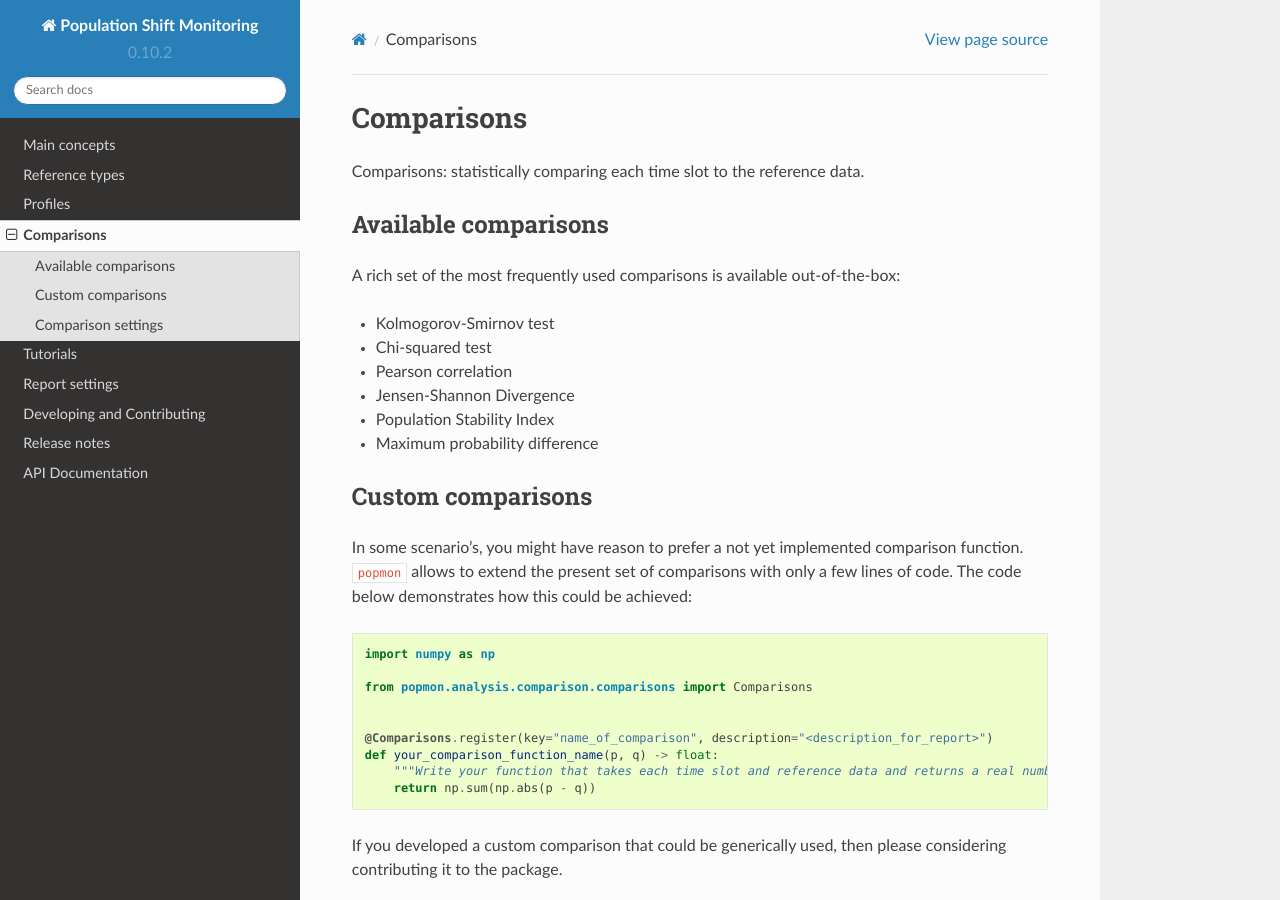
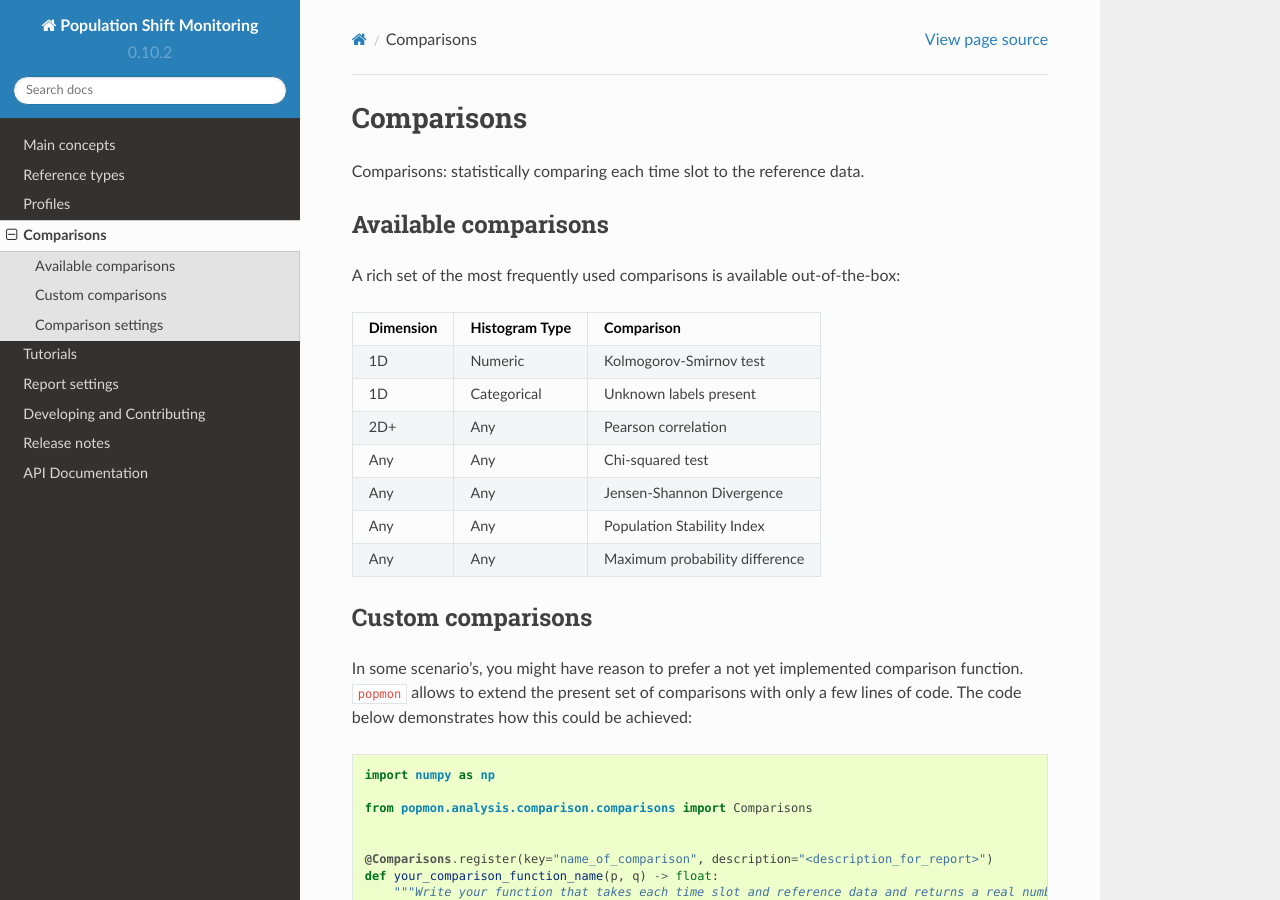
Before and after one commit to smartman0307/popmon, a Sphinx documentation site: the page built from docs/source/comparisons.rst, in a window 1280 px wide and 900 px high. Built offline with Sphinx 7.4.7 and the Read the Docs theme 2.0.0, drawn with Linux system fonts in a browser that asks for light colours.

Commit message:
docs(comparisons): overview in table

```diff
--- a/docs/source/comparisons.rst
+++ b/docs/source/comparisons.rst
@@ -8,12 +8,23 @@ Available comparisons
 ---------------------
 A rich set of the most frequently used comparisons is available out-of-the-box:
 
-- Kolmogorov-Smirnov test
-- Chi-squared test
-- Pearson correlation
-- Jensen-Shannon Divergence
-- Population Stability Index
-- Maximum probability difference
++------------+-----------------+---------------------------------+
+| Dimension  | Histogram Type  | Comparison                      |
++============+=================+=================================+
+| 1D         | Numeric         | Kolmogorov-Smirnov test         |
++------------+-----------------+---------------------------------+
+| 1D         | Categorical     | Unknown labels present          |
++------------+-----------------+---------------------------------+
+| 2D+        | Any             | Pearson correlation             |
++------------+-----------------+---------------------------------+
+| Any        | Any             | Chi-squared test                |
++------------+-----------------+---------------------------------+
+| Any        | Any             | Jensen-Shannon Divergence       |
++------------+-----------------+---------------------------------+
+| Any        | Any             | Population Stability Index      |
++------------+-----------------+---------------------------------+
+| Any        | Any             | Maximum probability difference  |
++------------+-----------------+---------------------------------+
 
 Custom comparisons
 ------------------
```
